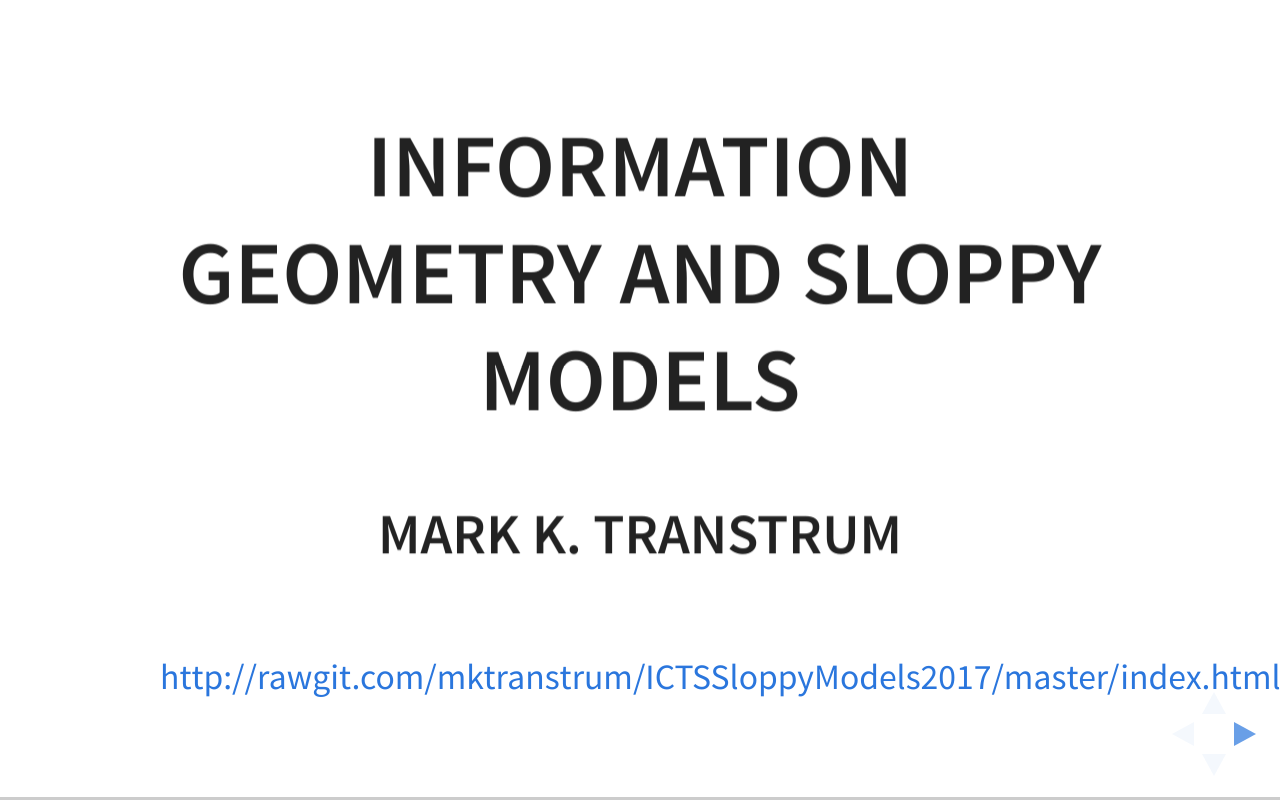
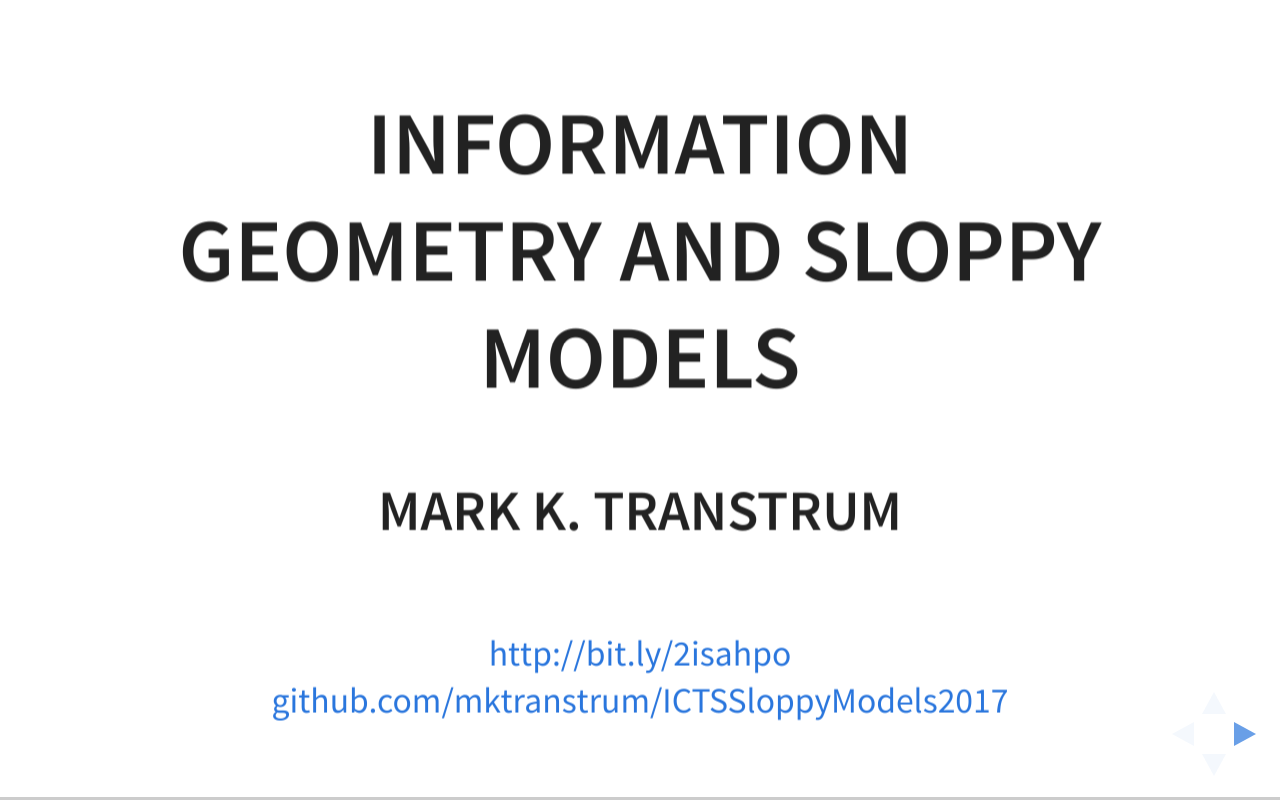
Before and after one commit to mktranstrum/ICTSSloppyModels2017, a website: page index.html in a window 1280 px wide. Drawn offline with nearby package versions, Linux system fonts and the light colour scheme; some packages are replaced by stand-ins of ours.

Commit message:
Adding bitly link for slides and github address

```diff
--- a/index.html
+++ b/index.html
@@ -32,7 +32,10 @@
 	  <br>
 	  <H2>Mark K. Transtrum</H2>
 	  <br />
-	  <p><a href="http://rawgit.com/mktranstrum/ICTSSloppyModels2017/master/index.html">http://rawgit.com/mktranstrum/ICTSSloppyModels2017/master/index.html</a></p>
+	  <!-- <p><a href="http://rawgit.com/mktranstrum/ICTSSloppyModels2017/master/index.html">http://rawgit.com/mktranstrum/ICTSSloppyModels2017/master/index.html</a></p> -->
+	  <p><a href="http://bit.ly/2isahpo">http://bit.ly/2isahpo</a>
+	    <br />
+	  <a href="https://github.com/mktranstrum/ICTSSloppyModels2017">github.com/mktranstrum/ICTSSloppyModels2017</a></p>
 	</section>
 
 	<!------------------------------------------------------------------------------------------------>
```
